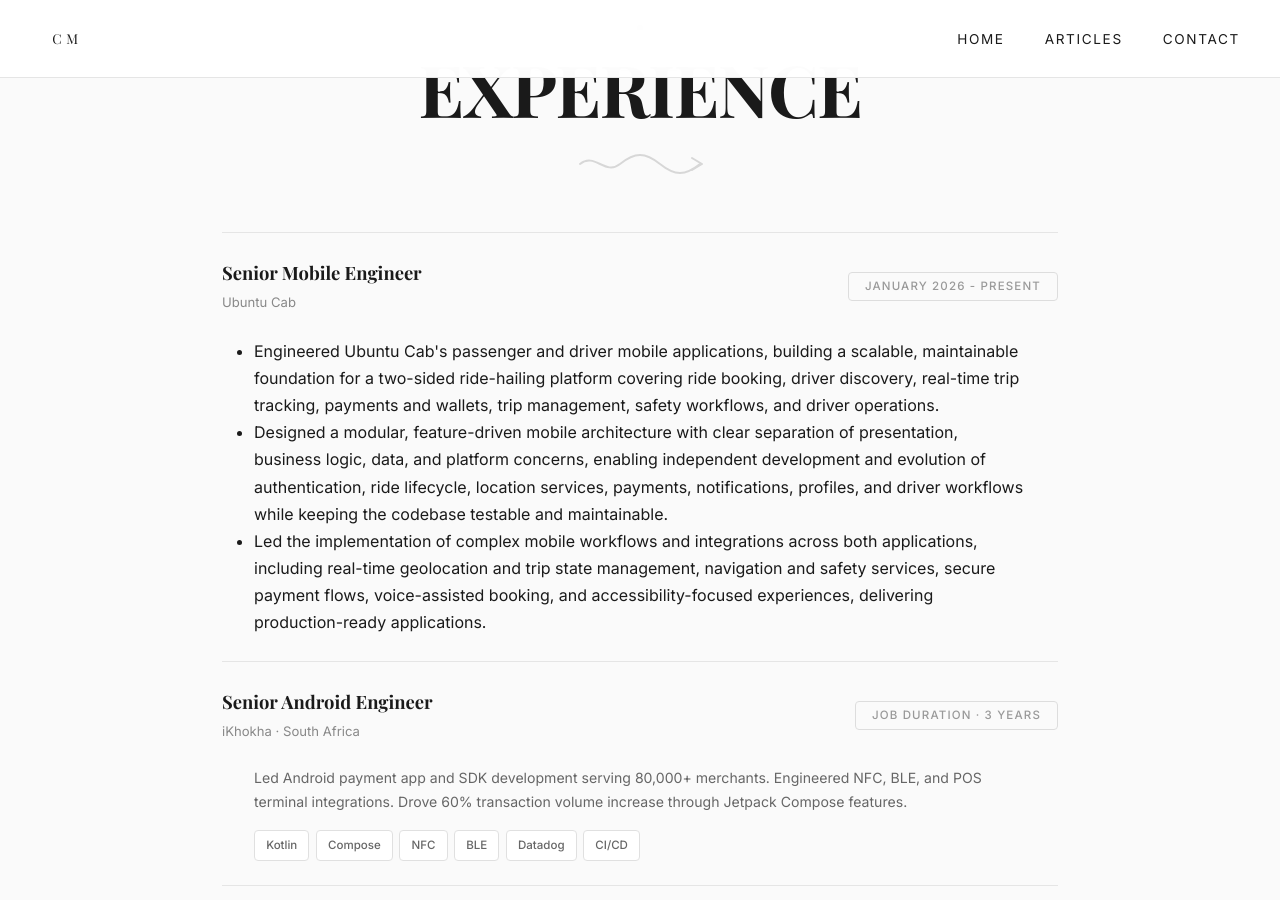
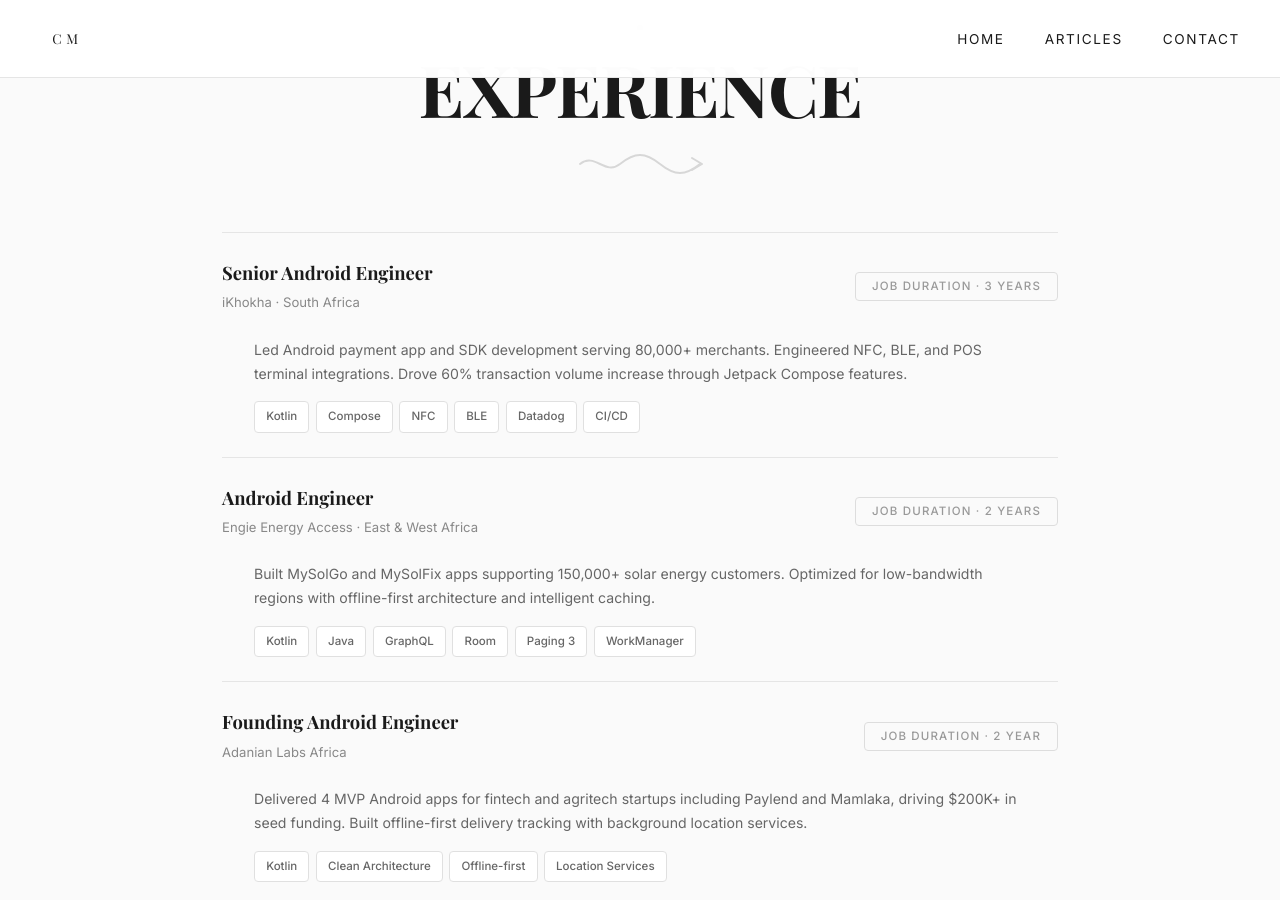
Before and after one commit to carolinemusyoka/portfolio, a Jekyll site: the page built from index.html, in a window 1280 px wide and 900 px high, scrolled down 1953 px. Built offline with Jekyll 4.4.1, drawn with Linux system fonts in a browser that asks for light colours; some web fonts are replaced.

Commit message:
Revert "Update index.html"
This reverts commit f17b0bcc3f0f4900c636db2c10ec2548e78456c3.

```diff
--- a/index.html
+++ b/index.html
@@ -174,22 +174,6 @@
   </div>
 
   <div class="pf-experience-list">
-    <div class="pf-exp-item pf-card-animate">
-      <div class="pf-exp-left">
-        <h3 class="pf-exp-company">Senior Mobile Engineer</h3>
-        <p class="pf-exp-location">Ubuntu Cab</p>
-      </div>
-      <div class="pf-exp-right">
-        <span class="pf-exp-duration">JANUARY 2026 - PRESENT</span>
-      </div>
-    </div>
-    <div class="pf-exp-detail pf-card-animate">
-      <ul>
-        <li>Engineered Ubuntu Cab's passenger and driver mobile applications, building a scalable, maintainable foundation for a two-sided ride-hailing platform covering ride booking, driver discovery, real-time trip tracking, payments and wallets, trip management, safety workflows, and driver operations.</li>
-        <li>Designed a modular, feature-driven mobile architecture with clear separation of presentation, business logic, data, and platform concerns, enabling independent development and evolution of authentication, ride lifecycle, location services, payments, notifications, profiles, and driver workflows while keeping the codebase testable and maintainable.</li>
-        <li>Led the implementation of complex mobile workflows and integrations across both applications, including real-time geolocation and trip state management, navigation and safety services, secure payment flows, voice-assisted booking, and accessibility-focused experiences, delivering production-ready applications.</li>
-      </ul>
-    </div>
 
     <div class="pf-exp-item pf-card-animate">
       <div class="pf-exp-left">
```
